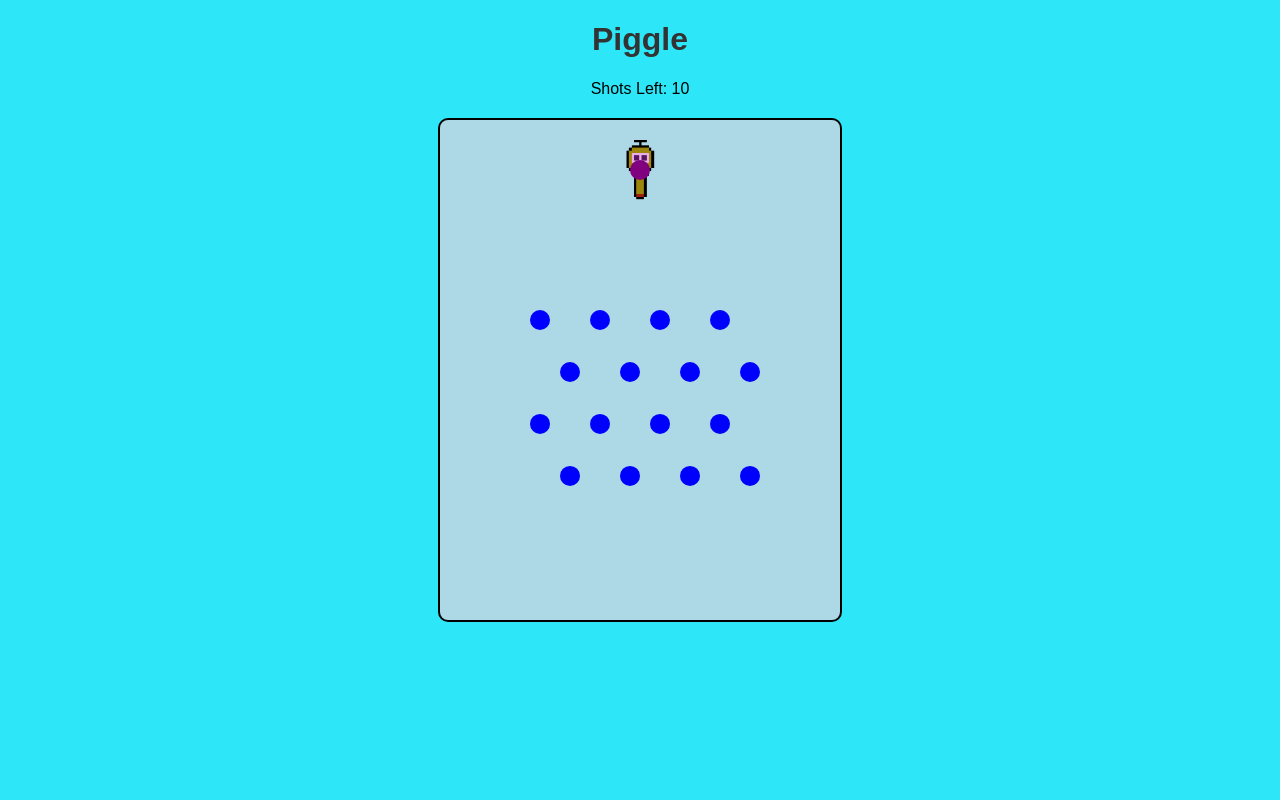
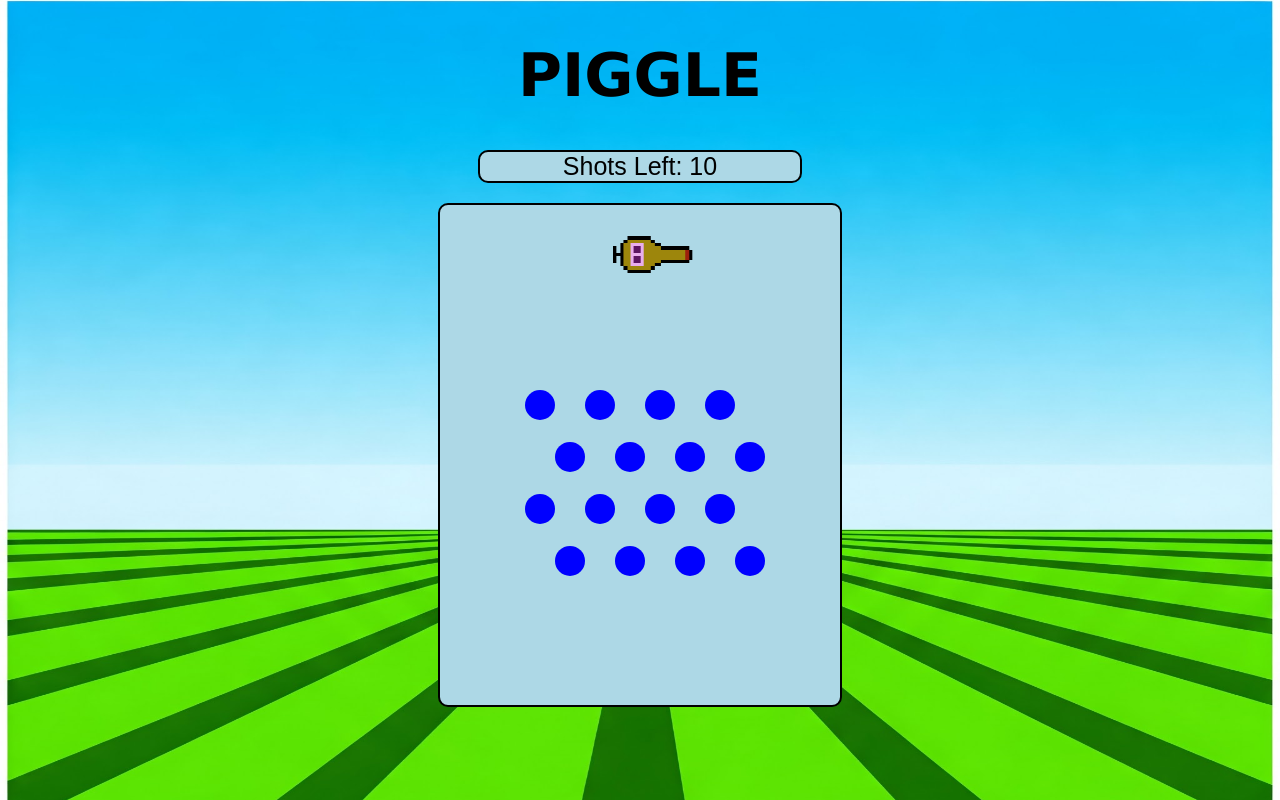
Before and after one commit to CharlieIQ/piggle, a React (Create React App) app: page / in a window 1280 px wide. Built offline with nearby package versions, Linux system fonts and the light colour scheme.

Commit message:
Fixed cannon scaling, and sprites

```diff
--- a/src/App.js
+++ b/src/App.js
@@ -6,7 +6,7 @@
 function App() {
   return (
     <div className="App">
-      <h1>Piggle</h1>
+      <h1>PIGGLE</h1>
       <PiggleGame />
     </div>
   );
--- a/src/PiggleGame.js
+++ b/src/PiggleGame.js
@@ -6,7 +6,7 @@
 import { useEffect, useRef, useState } from "react";
 // Import cannon sprite
 import PigCannon from "./GameImages/PigCannon.png";
-
+import piggleBall from "./GameImages/piggleBall.png";
 
 /**
  * This function is the main game runner for the game
@@ -16,12 +16,15 @@
     // Reference to canvas element
     const canvasRef = useRef(null);
 
-    // Constants for game mechanics gravity and max shots
+    // Constants for game mechanics
     const BALL_GRAVITY = 0.03;
     const MAX_SHOTS = 10;
     const NUMBER_OF_PEGS = 20;
+    const PEG_RADIUS = 15;
+
     // Constant for game sprites
     const cannonImage = useRef(new Image());
+    const piggleImage = useRef(new Image());
 
     // Ball state variables
     const ballRef = useRef({
@@ -39,10 +42,11 @@
      * @returns The pegs generated in a random
      */
     const generatePegsRandomly = () => (
+
         Array.from({ length: NUMBER_OF_PEGS }, () => ({
             x: Math.random() * 380 + 10,
             y: Math.random() * 300 + 100,
-            radius: 10,
+            radius: PEG_RADIUS,
             hit: false
         }))
     );
@@ -68,7 +72,7 @@
                 pegs.push({
                     x: startX + col * spacing,
                     y: startY + row * spacing,
-                    radius: 10,
+                    radius: PEG_RADIUS,
                     hit: false
                 });
             }
@@ -92,7 +96,7 @@
             pegs.push({
                 x: centerX + radius * Math.cos(angle),
                 y: centerY + radius * Math.sin(angle),
-                radius: 10,
+                radius: PEG_RADIUS,
                 hit: false
             });
         }
@@ -111,7 +115,7 @@
                 pegs.push({
                     x: 100 + (col * spacing + offsetX),
                     y: 200 + (row * spacing * Math.sqrt(3) / 2),
-                    radius: 10,
+                    radius: PEG_RADIUS,
                     hit: false
                 });
             }
@@ -124,17 +128,28 @@
      * @returns The pegs in a triangle shape
      */
     const generatePegsTriangular = () => {
+        // Array for pegs
         let pegs = [];
-        const rows = 5;
+        const numRows = 5;
+        // Start x for first row
+        const xPos = 200;
+        // Start y for first row
+        const yPos = 220;
+        // Peg spacing
+        const pegSpacing = 40;
 
-        for (let row = 0; row < rows; row++) {
+        for (let row = 0; row < numRows; row++) {
+            // Center the row by adjusting the starting x position based on the row number
+            const startX = xPos - (row * pegSpacing) / 2;
+
             for (let col = 0; col <= row; col++) {
-                const x = 50 + col * 40;
-                const y = 100 + row * 40;
+                // Calculate the x and y positions for each peg in the current row
+                const x = startX + col * pegSpacing;
+                const y = yPos + row * pegSpacing;
                 pegs.push({
                     x: x,
                     y: y,
-                    radius: 10,
+                    radius: PEG_RADIUS,
                     hit: false
                 });
             }
@@ -150,6 +165,7 @@
         const pegGeneration = Math.floor(Math.random() * 5);  // Correct random generation
 
         let pegGenShape;
+        // Generate the pegs based on the result of the random variable
         switch (pegGeneration) {
             case 0:
                 pegGenShape = generatePegsRandomly();
@@ -169,8 +185,8 @@
             default:
                 pegGenShape = generatePegsRandomly();
         }
-
-        pegs.current = pegGenShape;  // Set pegs after generation
+        // Set pegs after generation
+        pegs.current = pegGenShape;
     }, []);
 
     // Game loop
@@ -178,30 +194,47 @@
         const canvas = canvasRef.current;
         const ctx = canvas.getContext("2d");
         let animationFrameId;
+
+        // To load the images for sprites
         cannonImage.current.src = PigCannon;
+        piggleImage.current.src = piggleBall;
+
 
         /**
          * Method to generate the cannon
          */
         const drawCannon = () => {
             ctx.save();
-            // Move pivot point to the cannon's base
+            // Move pivot point to the cannon base
             ctx.translate(200, 50);
-            ctx.rotate(cannonAngle);
-            // Adjust size & position
-            ctx.drawImage(cannonImage.current, -15, -30, 30, 60);
+            // Offset the cannon angle by pi/2 to align barrel with mouse position
+            ctx.rotate(cannonAngle - (Math.PI / 2));
+            // Cannon default size
+            const cannonWidth = 40;
+            const cannonHeight = 80;
+            // Generate cannon with position and size
+            ctx.drawImage(cannonImage.current, -(cannonWidth / 2), -(cannonHeight/3), cannonWidth, cannonHeight);
             ctx.restore();
         };
 
         /**
-         * Method to generate current ball
-         */
+        * Method to generate the current ball
+        */
         const drawBall = () => {
-            ctx.beginPath();
-            ctx.arc(ballRef.current.x, ballRef.current.y, ballRef.current.radius, 0, Math.PI * 2);
-            ctx.fillStyle = "purple";
-            ctx.fill();
-            ctx.closePath();
+            var ballSize = 2.5
+            // Draw the ball image
+            if (ballRef.current.launched) {
+                ctx.drawImage(
+                    // The image reference
+                    piggleImage.current,
+                    // X position of the ball
+                    ballRef.current.x - ballRef.current.radius,
+                    // Y position of the ball
+                    ballRef.current.y - ballRef.current.radius,
+                    ballRef.current.radius * ballSize,   // Width of the image (diameter of the ball)
+                    ballRef.current.radius * ballSize    // Height of the image (diameter of the ball)
+                );
+            }
         };
 
         /**
@@ -231,7 +264,7 @@
                 const dx = ballRef.current.x - peg.x;
                 const dy = ballRef.current.y - peg.y;
                 const distance = Math.sqrt(dx * dx + dy * dy);
-
+                // Calculate if peg was hit
                 if (distance < ballRef.current.radius + peg.radius) {
                     const normalX = dx / distance;
                     const normalY = dy / distance;
@@ -248,6 +281,7 @@
          */
         const updateBall = () => {
             let ball = ballRef.current;
+            // For ball launch logic
             if (ball.launched) {
                 ball.dy += BALL_GRAVITY;
                 ball.x += ball.dx;
@@ -320,7 +354,7 @@
 
     return (
         <div style={{ textAlign: "center" }}>
-            <p>Shots Left: {shotsLeft}</p>
+            <p id="shotsLeft">Shots Left: {shotsLeft}</p>
             {gameMessage && <h2>{gameMessage}</h2>}
             <canvas
                 ref={canvasRef}
--- a/src/index.css
+++ b/src/index.css
@@ -5,6 +5,9 @@
     sans-serif;
   -webkit-font-smoothing: antialiased;
   -moz-osx-font-smoothing: grayscale;
+  /* This image was generated using Gemini AI */
+  background-image: url("GameImages/background.jpeg");
+  background-size: 100% 150%;
 }
 
 code {
@@ -26,6 +29,18 @@
   background-color: #2de7f8;
 }
 
+#shotsLeft{
+  display: block;
+  width: 25%;
+  margin: 10px auto;
+  background-color: lightblue;
+  border: 2px solid black;
+  border-radius: 10px;
+  font-size: 25px;
+}
+
 h1 {
-  color: #333;
+  color: #000000;
+  font-family: Verdana, Geneva, Tahoma, sans-serif;
+  font-size: 60px;
 }
```
Also changed, not shown: src/GameImages/background.jpeg (added), src/GameImages/piggleBall.png (added).
